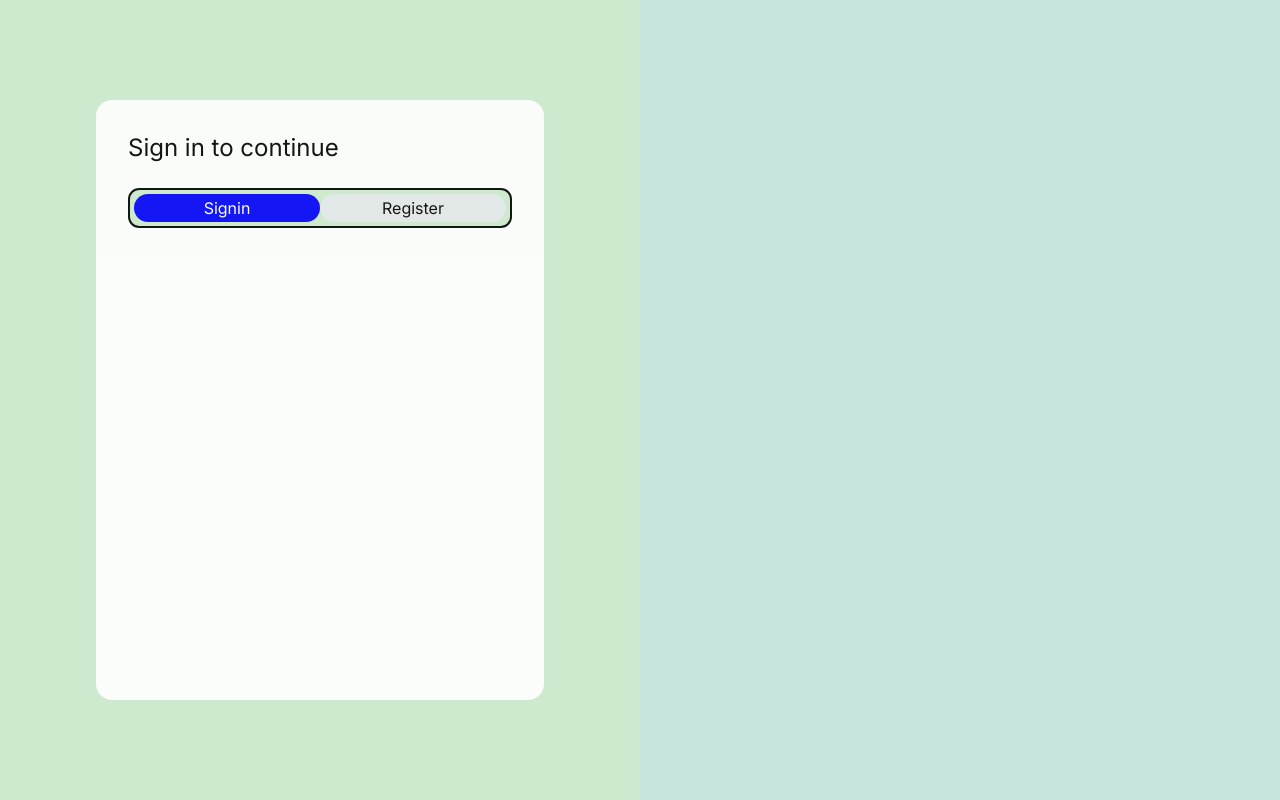
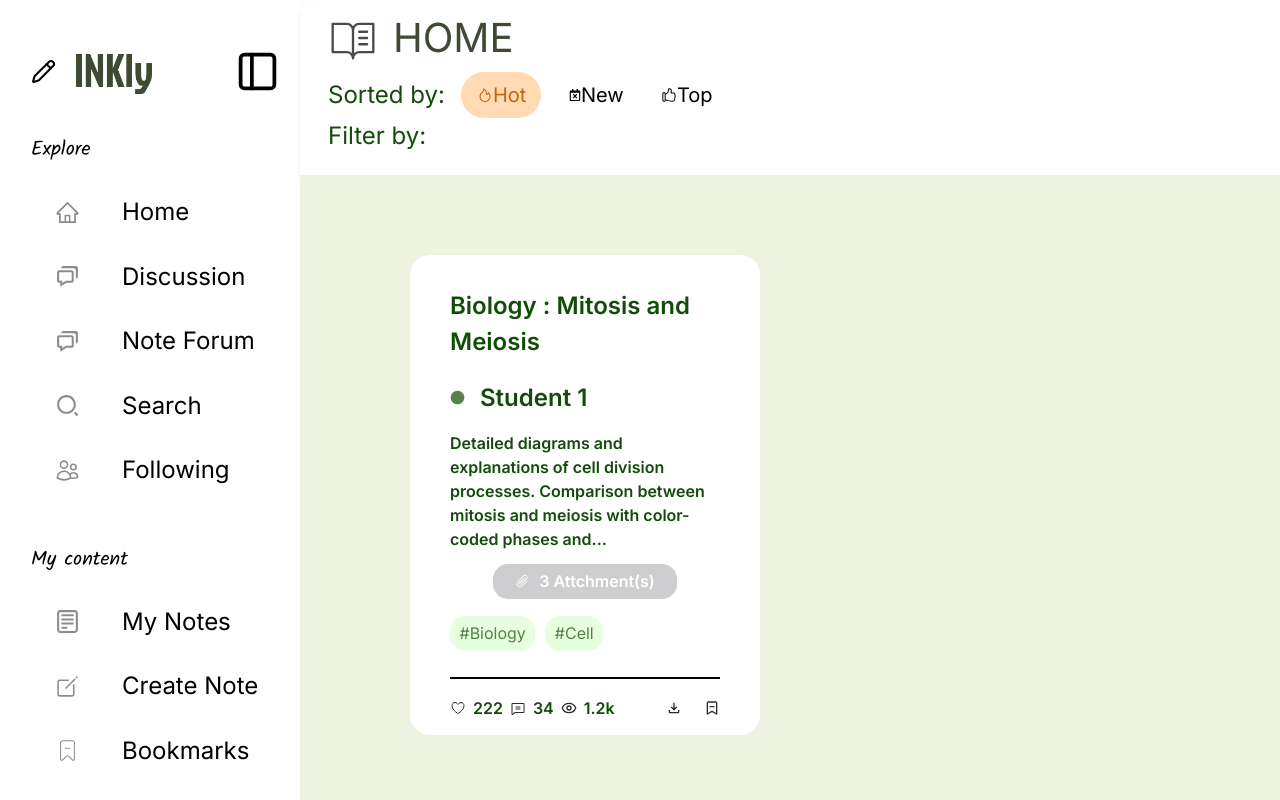
Before and after one commit to hamnuttapat1/Inkly, a React (Vite) app in the folder frontend/: page / in a window 1280 px wide. Built offline with nearby package versions, Linux system fonts and the light colour scheme.

Commit message:
update/resolution

```diff
--- a/frontend/src/App.jsx
+++ b/frontend/src/App.jsx
@@ -26,7 +26,19 @@ const App = () => {
   return (
     <BrowserRouter>
       <Routes>
-        <Route path="/" element={<Signin />} />
+        <Route path="/" element={
+            <div className="flex h-screen overflow-hidden">
+              <Sidebar />
+              <div className="flex flex-col flex-1 min-h-0">
+                <div className="shrink-0">
+                  <Home_Top_bar />
+                </div>
+                <div className="flex-1 min-h-0 overflow-y-auto">
+                  <Home_page />
+                </div>
+              </div>
+            </div>
+          } />
         <Route path="/signin" element={<Signin />} />
         <Route
           path="/home"
--- a/frontend/src/components/side_bar.jsx
+++ b/frontend/src/components/side_bar.jsx
@@ -42,7 +42,7 @@ const Side_bar = () => {
     ];
 
     return (
-        <div className={`${isOpen ? 'w-100' : 'w-24'} h-screen bg-white shadow-2xl flex flex-col transition-all duration-300`}>
+        <div className={`${isOpen ? 'w-75' : 'w-24'} h-screen bg-white shadow-2xl flex flex-col transition-all duration-300`}>
             <div className='flex flex-row items-center justify-between'>
                 <div className='flex flex-row select-none'>
                     {isOpen && <LuPencil size={25} className='mt-14.75 ml-7.75' />}
@@ -61,7 +61,7 @@ const Side_bar = () => {
                             <div className='gap-2'>
                                 {section.items.map((item, itemIdx) => (
                                     <button key={itemIdx} onClick={() => navigate(item.path)} className='flex flex-row items-center gap-10.5 mt-[29.5px] hover:bg-[#E8FFDF] w-full h-8.75 rounded-2xl transition-all duration-200 '>
-                                        <div className='ml-18.75 opacity-45'>{item.icon}</div>
+                                        <div className='ml-13.75 opacity-45'>{item.icon}</div>
                                         <p className="font-['Inter'] text-[24px] ">{item.label}</p>
                                     </button>
                                 ))}
```
